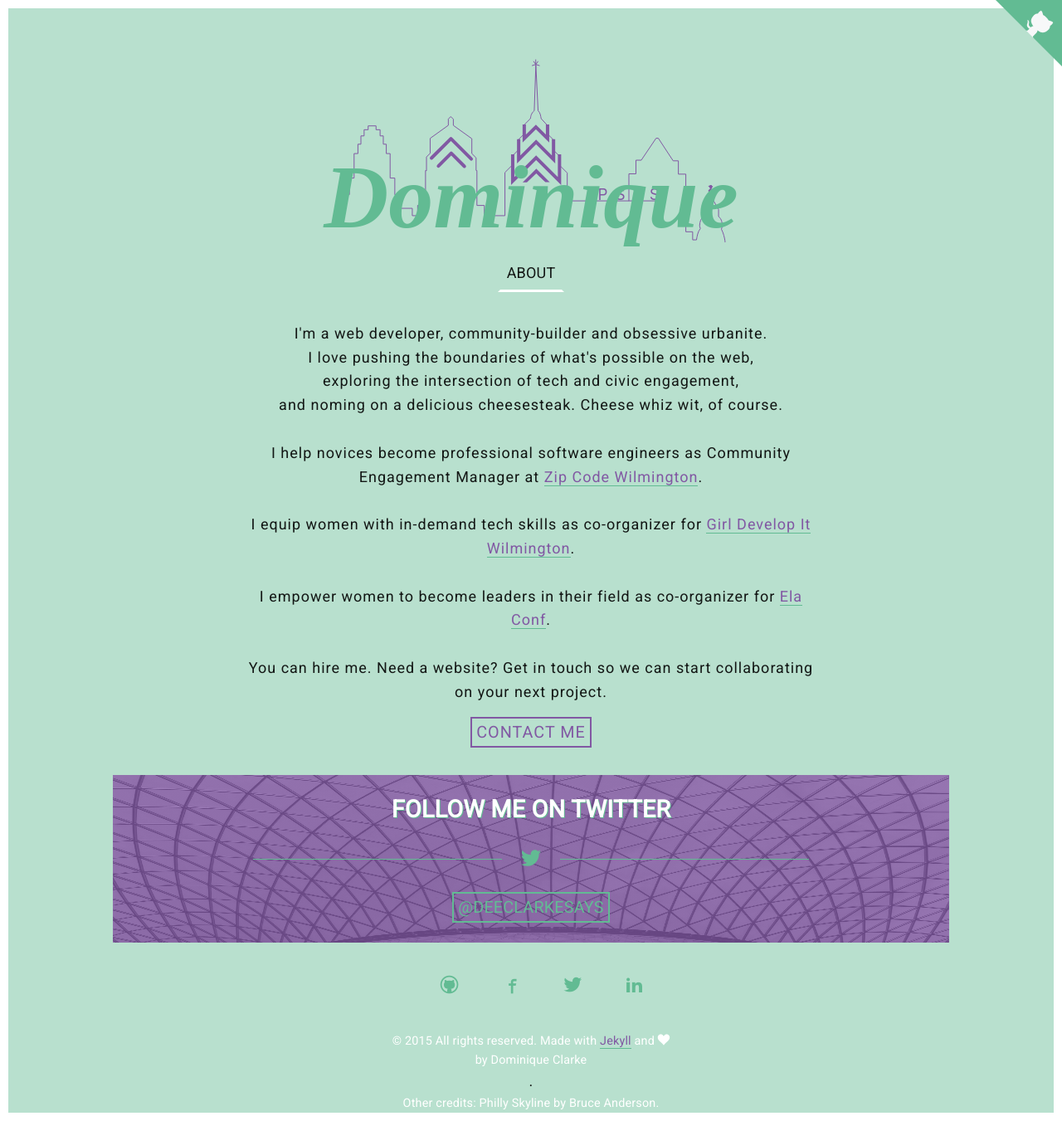
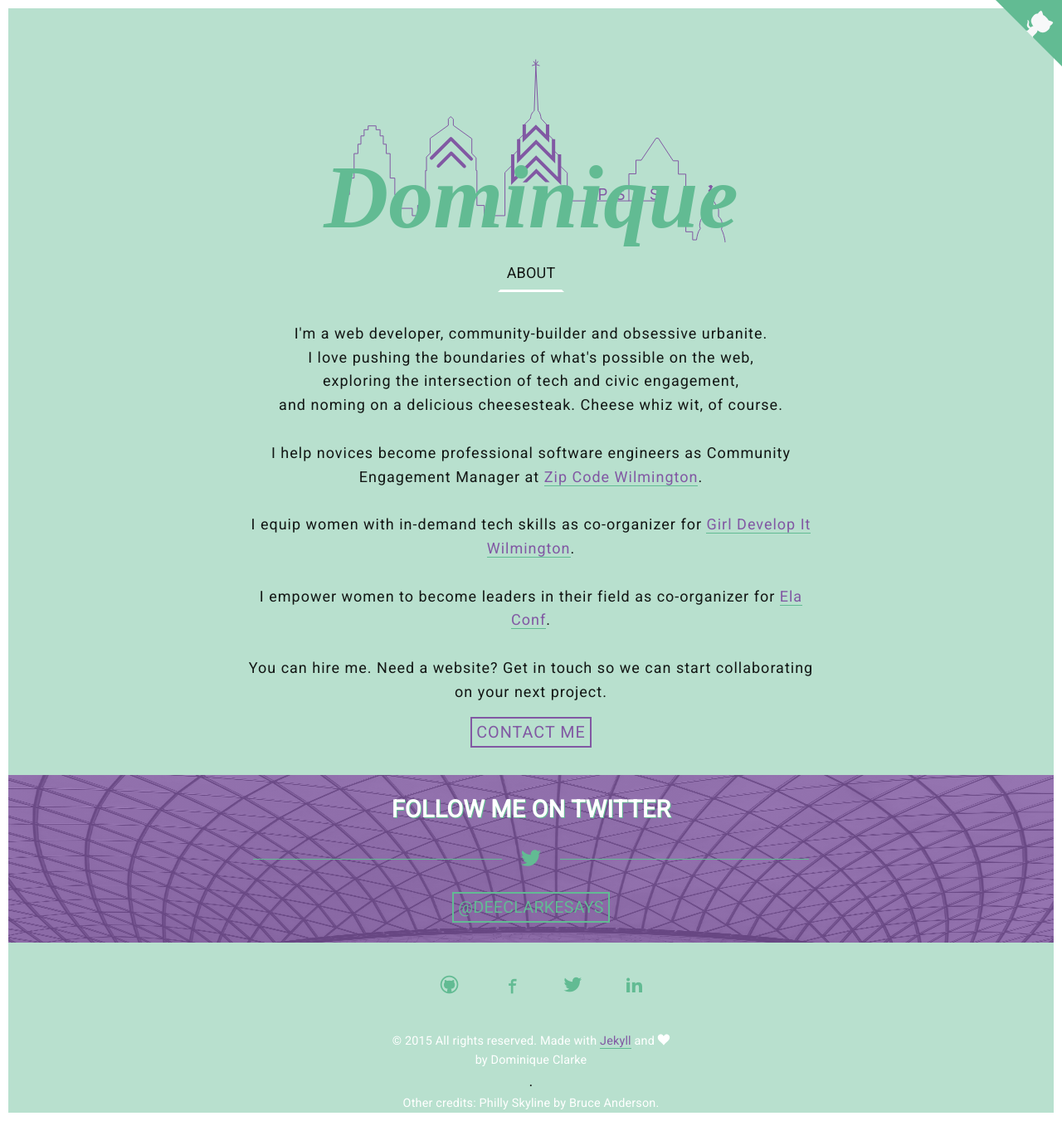
Before and after one commit to dominiqueclarke/portfolio, a Jekyll site: the page built from index.html, in a window 1280 px wide. Shown: the whole page at 83% size. Built offline with Jekyll 4.4.1, drawn with Linux system fonts in a browser that asks for light colours; nearby versions of some CDN libraries; some web fonts are replaced; a script that is not in the unit is left out; the list of posts is cut into pages by our own code.

Commit message:
Removed container lg from twitter

```diff
--- a/_layouts/home.html
+++ b/_layouts/home.html
@@ -15,7 +15,7 @@
         {% include bio.html    %}
       </div>
 
-      <div class="container lg tweetcontainer">
+      <div class="tweetcontainer">
         {% include twitter.html %}
       </div>
 
```
Also changed, not shown: 3 other files.
